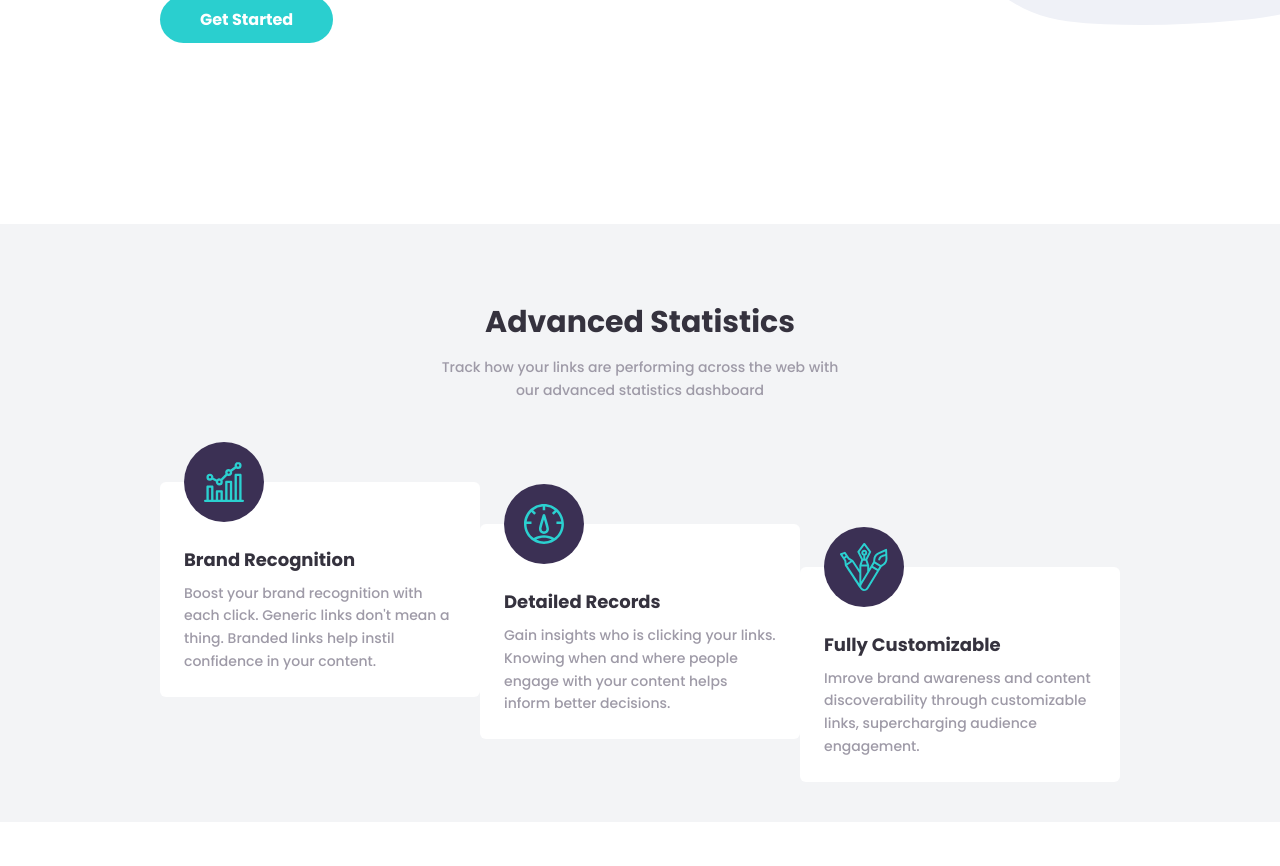
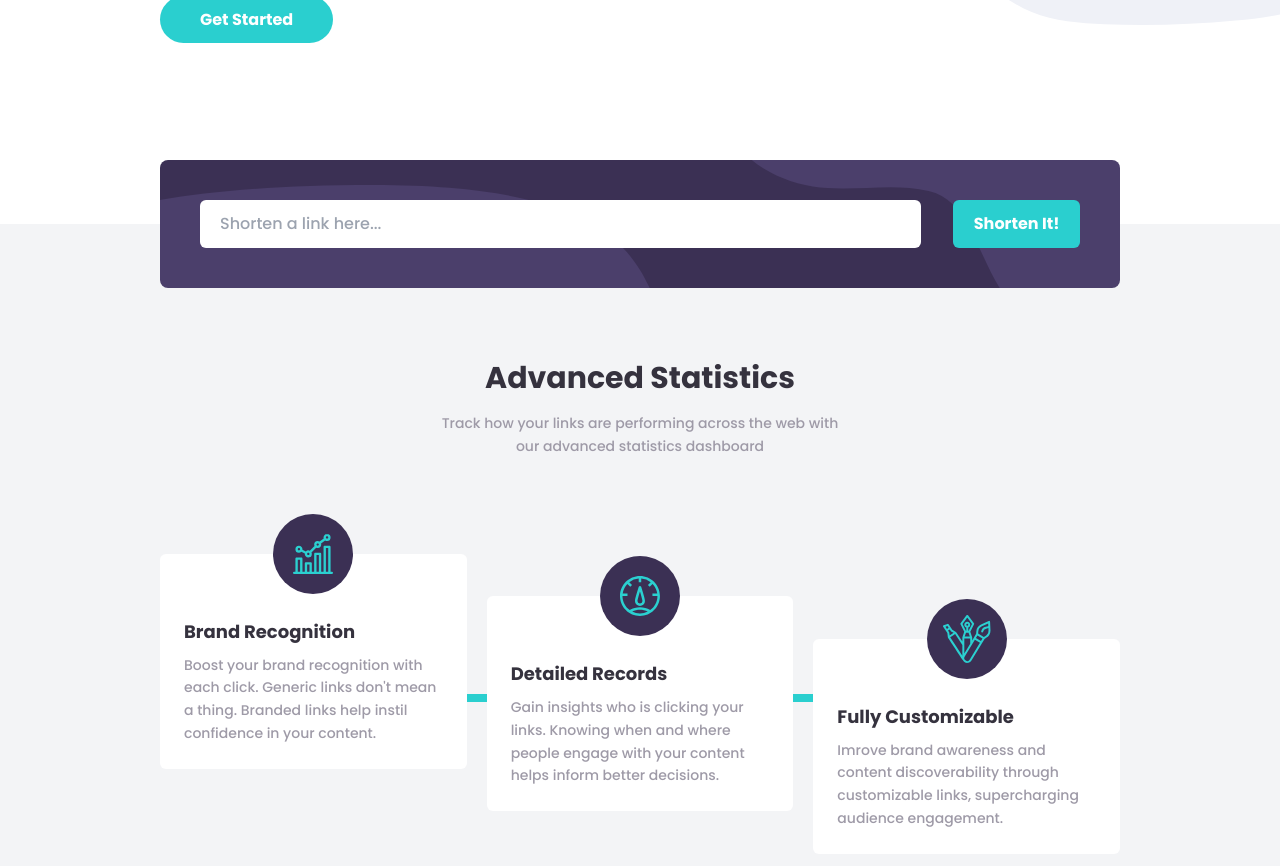
Before and after one commit to KevinPadi/url-shortening-app, a React (Vite) app: page / in a window 1280 px wide. Shown: the part 460-1326 px from the top of the page. Before the commit the page ends 1282 px from the top, so only its background shows below. Built offline with nearby package versions, Linux system fonts and the light colour scheme.

Commit message:
feat: features secion added

```diff
--- a/src/App.jsx
+++ b/src/App.jsx
@@ -1,44 +1,13 @@
 import Nav from './components/Nav'
 import HeroSection from './components/HeroSection'
-import brandIcon from './assets/images/icon-brand-recognition.svg'
-import detailedIcon from './assets/images/icon-detailed-records.svg'
-import customizableIcon from './assets/images/icon-fully-customizable.svg'
+import FeaturesSection from './components/FeaturesSection'
 
 function App () {
   return (
     <div className='w-full overflow-hidden'>
       <Nav />
       <HeroSection />
-      <section className='mt-32 bg-gray-100 px-40 py-10 space-y-20'>
-        <div className='text-center w-[400px] mx-auto pt-10 space-y-4'>
-          <h2 className='text-3xl font-bold text-VeryDarkBlue'>Advanced Statistics</h2>
-          <p className='text-sm leading-relaxed text-GrayishViolet'>Track how your links are performing across the web with our advanced statistics dashboard</p>
-        </div>
-        <div className='relative flex justify-between h-[300px]'>
-          <div className='absolute top-[8rem] w-full h-2 bg-Cyan' />
-          <article className='self-start relative bg-white w-[340px] h-fit pt-14 p-6 space-y-2 rounded-md'>
-            <div className='absolute rounded-full bg-DarkViolet w-20 h-20 flex justify-center items-center -top-[2.5rem]'>
-              <img src={brandIcon} alt='card icon' />
-            </div>
-            <h1 className='text-lg font-bold text-VeryDarkBlue'>Brand Recognition</h1>
-            <p className='text-sm text-GrayishViolet leading-relaxed'>Boost your brand recognition with each click. Generic links don't mean a thing. Branded links help instil confidence in your content.</p>
-          </article>
-          <article className='self-center relative bg-white w-[340px] h-fit pt-14 p-6 space-y-2 rounded-md'>
-            <div className='absolute rounded-full bg-DarkViolet w-20 h-20 flex justify-center items-center -top-[2.5rem]'>
-              <img src={detailedIcon} alt='card icon' />
-            </div>
-            <h1 className='text-lg font-bold text-VeryDarkBlue'>Detailed Records</h1>
-            <p className='text-sm text-GrayishViolet leading-relaxed'>Gain insights who is clicking your links. Knowing when and where people engage with your content helps inform better decisions.</p>
-          </article>
-          <article className='self-end relative bg-white w-[340px] h-fit pt-14 p-6 space-y-2 rounded-md'>
-            <div className='absolute rounded-full bg-DarkViolet w-20 h-20 flex justify-center items-center -top-[2.5rem]'>
-              <img src={customizableIcon} alt='card icon' />
-            </div>
-            <h1 className='text-lg font-bold text-VeryDarkBlue'>Fully Customizable</h1>
-            <p className='text-sm text-GrayishViolet leading-relaxed'>Imrove brand awareness and content discoverability through customizable links, supercharging audience engagement.</p>
-          </article>
-        </div>
-      </section>
+      <FeaturesSection />
     </div>
   )
 }
--- /dev/null
+++ b/src/components/FeaturesSection.jsx
@@ -0,0 +1,44 @@
+import brandIcon from '../assets/images/icon-brand-recognition.svg'
+import detailedIcon from '../assets/images/icon-detailed-records.svg'
+import customizableIcon from '../assets/images/icon-fully-customizable.svg'
+import InputSection from './InputSection'
+
+function FeaturesSection () {
+  return (
+    <section className='relative mt-32 bg-gray-100 px-6 lg:px-20 xl:px-40 py-10 space-y-24'>
+      <div className='absolute -top-[7rem] md:-top-[5.5rem] lg:-top-[6.5rem] right-[0rem] w-full '>
+        <InputSection />
+      </div>
+      <div className='text-center md:w-[400px] mx-auto pt-0 space-y-4'>
+        <h2 className='text-2xl md:text-3xl font-bold text-VeryDarkBlue'>Advanced Statistics</h2>
+        <p className='text-sm leading-relaxed text-GrayishViolet'>Track how your links are performing across the web with our advanced statistics dashboard</p>
+      </div>
+      <div className='relative flex flex-col gap-20 md:gap-5 md:flex-row justify-between h-auto md:h-[300px] max-w-xs mx-auto md:max-w-none'>
+        <div className='absolute top-0 md:-top-3 bottom-0 right-0 left-0 m-auto w-2 md:w-full h-full md:h-2 bg-Cyan' />
+        <article className='self-start relative bg-white w-full lg:w-[320px] xl:w-[340px] h-fit pt-14 p-6 space-y-2 rounded-md'>
+          <div className='absolute -top-[2.5rem] right-0 left-0 m-auto rounded-full bg-DarkViolet w-20 h-20 flex justify-center items-center'>
+            <img src={brandIcon} alt='card icon' />
+          </div>
+          <h1 className='text-lg font-bold text-VeryDarkBlue text-center md:text-left'>Brand Recognition</h1>
+          <p className='text-sm text-GrayishViolet leading-relaxed text-center md:text-left'>Boost your brand recognition with each click. Generic links don't mean a thing. Branded links help instil confidence in your content.</p>
+        </article>
+        <article className='self-center relative bg-white w-full lg:w-[300px] xl:w-[340px] h-fit pt-14 p-6 space-y-2 rounded-md'>
+          <div className='absolute -top-[2.5rem] right-0 left-0 m-auto rounded-full bg-DarkViolet w-20 h-20 flex justify-center items-center'>
+            <img src={detailedIcon} alt='card icon' />
+          </div>
+          <h1 className='text-lg font-bold text-VeryDarkBlue text-center md:text-left'>Detailed Records</h1>
+          <p className='text-sm text-GrayishViolet leading-relaxed text-center md:text-left'>Gain insights who is clicking your links. Knowing when and where people engage with your content helps inform better decisions.</p>
+        </article>
+        <article className='self-end relative bg-white w-full lg:w-[300px] xl:w-[340px] h-fit pt-14 p-6 space-y-2 rounded-md'>
+          <div className='absolute -top-[2.5rem] right-0 left-0 m-auto rounded-full bg-DarkViolet w-20 h-20 flex justify-center items-center'>
+            <img src={customizableIcon} alt='card icon' />
+          </div>
+          <h1 className='text-lg font-bold text-VeryDarkBlue text-center md:text-left'>Fully Customizable</h1>
+          <p className='text-sm text-GrayishViolet leading-relaxed text-center md:text-left'>Imrove brand awareness and content discoverability through customizable links, supercharging audience engagement.</p>
+        </article>
+      </div>
+    </section>
+  )
+}
+
+export default FeaturesSection
```
